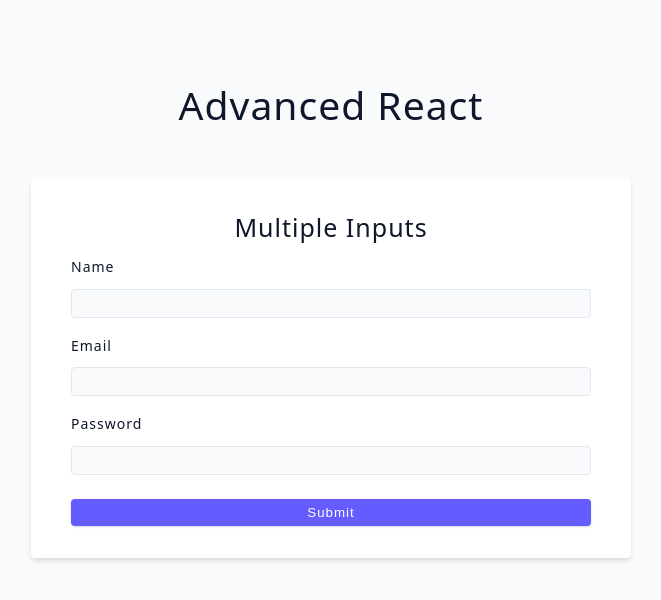
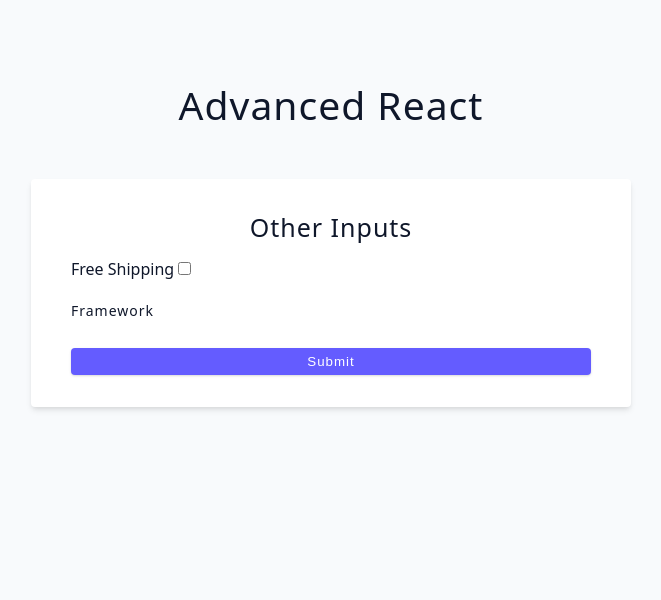
Before and after one commit to thenatural86/react-review, a React (Vite) app: page / in a window 1280 px wide. Shown: the top 600 px of the page, without its empty margins (309-970 px from the left). Built offline with nearby package versions, Linux system fonts and the light colour scheme.

Commit message:
check box

```diff
--- a/src/App.jsx
+++ b/src/App.jsx
@@ -1,4 +1,4 @@
-import Starter from './tutorial/06-forms/starter/03-multiple-inputs'
+import Starter from './tutorial/06-forms/starter/04-other-inputs'
 
 function App() {
   return (
--- a/src/tutorial/06-forms/starter/03-multiple-inputs.jsx
+++ b/src/tutorial/06-forms/starter/03-multiple-inputs.jsx
@@ -10,10 +10,14 @@
   const handleChange = (e) => {
     setUSer({ ...user, [e.target.name]: e.target.value })
   }
+  const handleSubmit = (e) => {
+    e.preventDefault()
+    console.log(user)
+  }
 
   return (
     <div>
-      <form className='form'>
+      <form className='form' onSubmit={handleSubmit}>
         <h4>Multiple Inputs</h4>
         {/* name */}
         <div className='form-row'>
--- a/src/tutorial/06-forms/starter/04-other-inputs.jsx
+++ b/src/tutorial/06-forms/starter/04-other-inputs.jsx
@@ -1,6 +1,11 @@
-import { useState } from 'react';
-const frameworks = ['react', 'angular', 'vue', 'svelte'];
+import { useState } from 'react'
+const frameworks = ['react', 'angular', 'vue', 'svelte']
 const OtherInputs = () => {
+  const [shipping, setShipping] = useState(false)
+  const handleShipping = (e) => {
+    console.log(e.target.checked)
+    setShipping(e.target.checked)
+  }
   return (
     <div>
       <form className='form'>
@@ -8,6 +13,13 @@
         {/* name */}
         <div className='form-row' style={{ textAlign: 'left' }}>
           <label htmlFor='shipping'> Free Shipping </label>
+          <input
+            type='checkbox'
+            name='shipping'
+            id='shipping'
+            checked={shipping}
+            onChange={handleShipping}
+          />
         </div>
         <div className='form-row' style={{ textAlign: 'left' }}>
           <label htmlFor='framework' className='form-label'>
@@ -19,6 +31,6 @@
         </button>
       </form>
     </div>
-  );
-};
-export default OtherInputs;
+  )
+}
+export default OtherInputs
```
